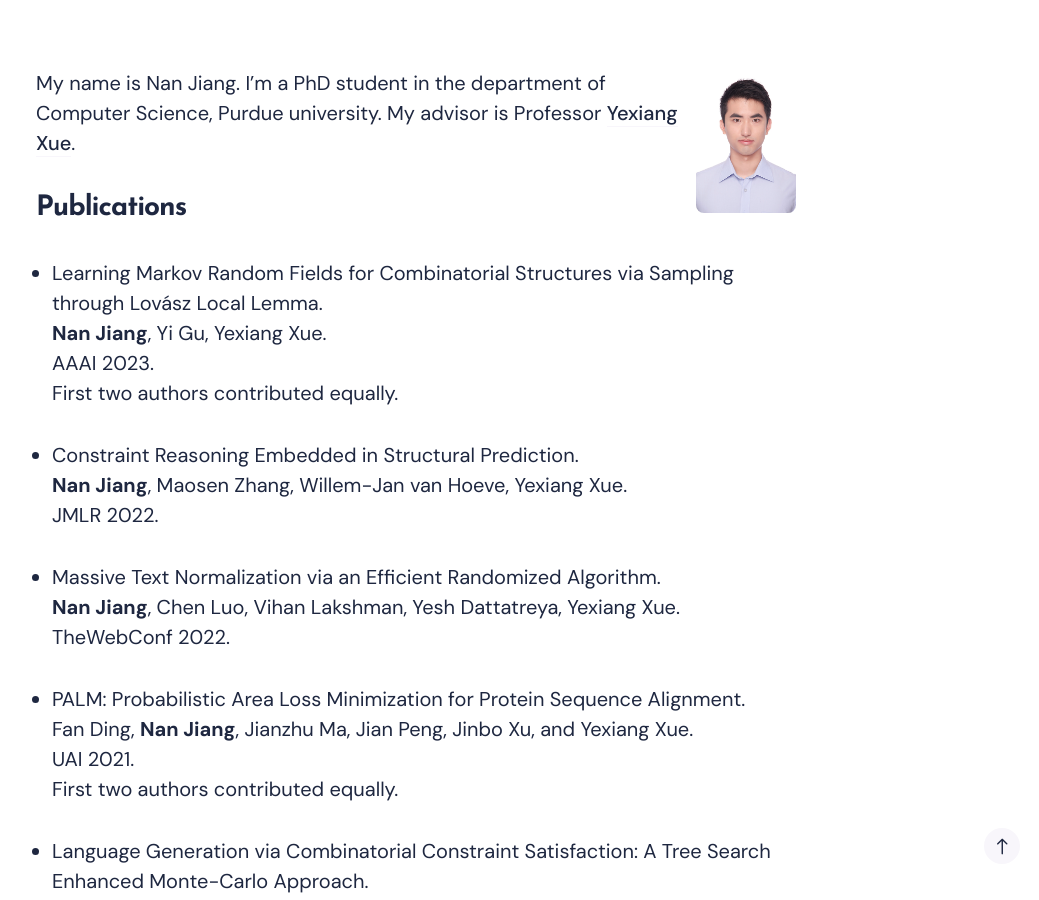
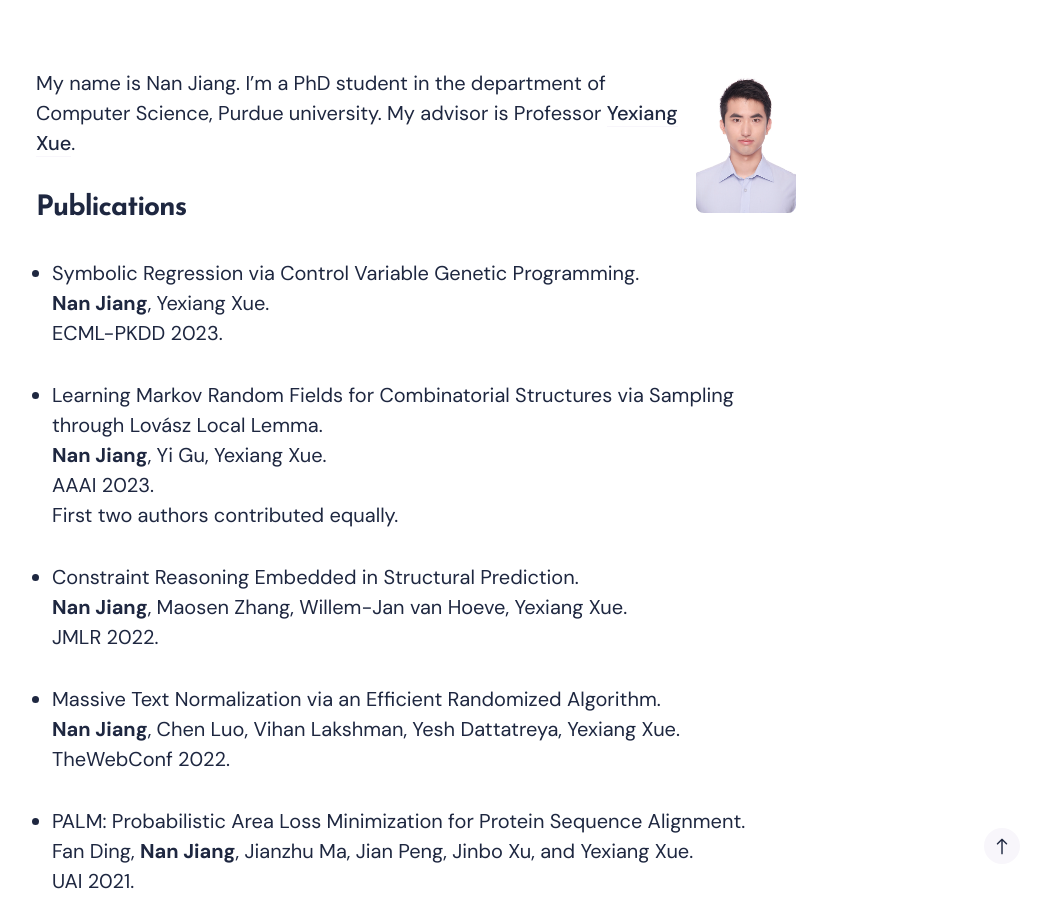
Before and after one commit to jiangnanhugo/jiangnanhugo.github.io, a Jekyll site: the page built from _pages/about.md, in a window 1280 px wide and 900 px high, scrolled down 1010 px. Shown: the whole window, without its empty margins (224-1263 px from the left). Built offline with Jekyll 4.4.1, drawn with Linux system fonts in a browser that asks for light colours; nearby versions of some CDN libraries.

Commit message:
Update about.md

```diff
--- a/_pages/about.md
+++ b/_pages/about.md
@@ -13,6 +13,10 @@ My name is Nan Jiang. I'm a PhD student in the department of Computer Science, P
 
 
 ## Publications
+
+- Symbolic Regression via Control Variable Genetic Programming. \\
+**Nan Jiang**,  Yexiang Xue. \\
+ECML-PKDD 2023.
 
 - Learning Markov Random Fields for Combinatorial Structures via Sampling through Lovász Local Lemma. \\
 **Nan Jiang**, Yi Gu, Yexiang Xue. \\
```
